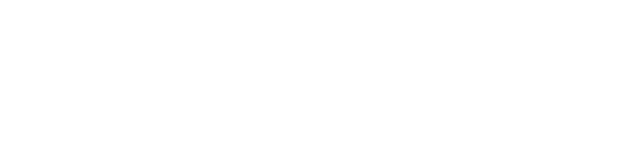
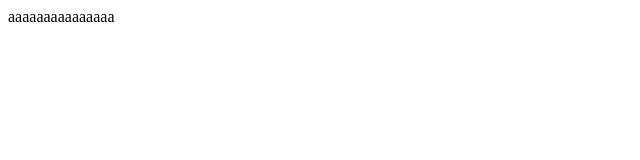
Before and after one commit to mikiookubo/homepagetest, a plain HTML site: page index.html in a window 1280 px wide. Shown: the whole page, without its empty margins (0-640 px from the left). Drawn offline with Linux system fonts and the light colour scheme.

Commit message:
aaaを追加

```diff
--- a/index.html
+++ b/index.html
@@ -1,4 +1,4 @@
 <!DOCTYPE html>
 <html>
-
+    <div>aaaaaaaaaaaaaaa</div>
 </html>
```
